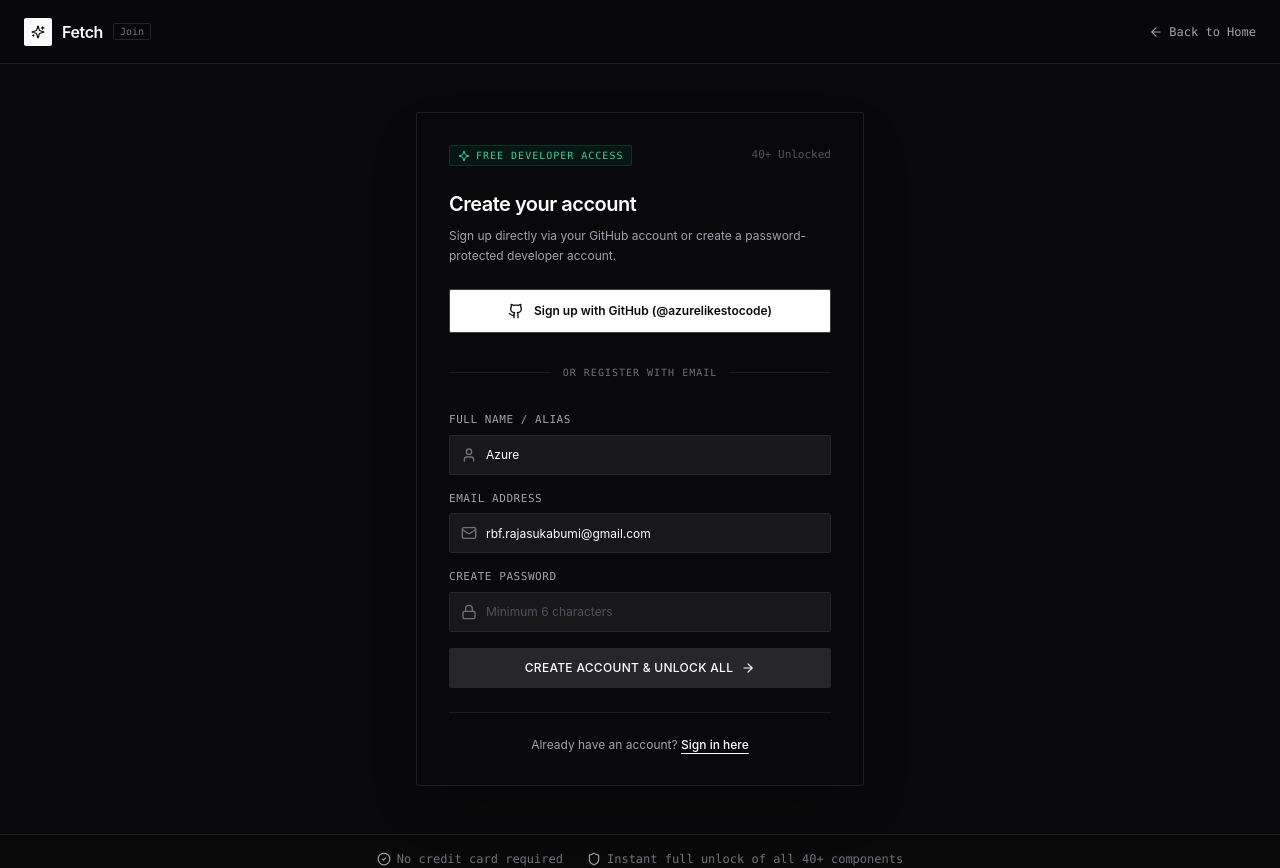
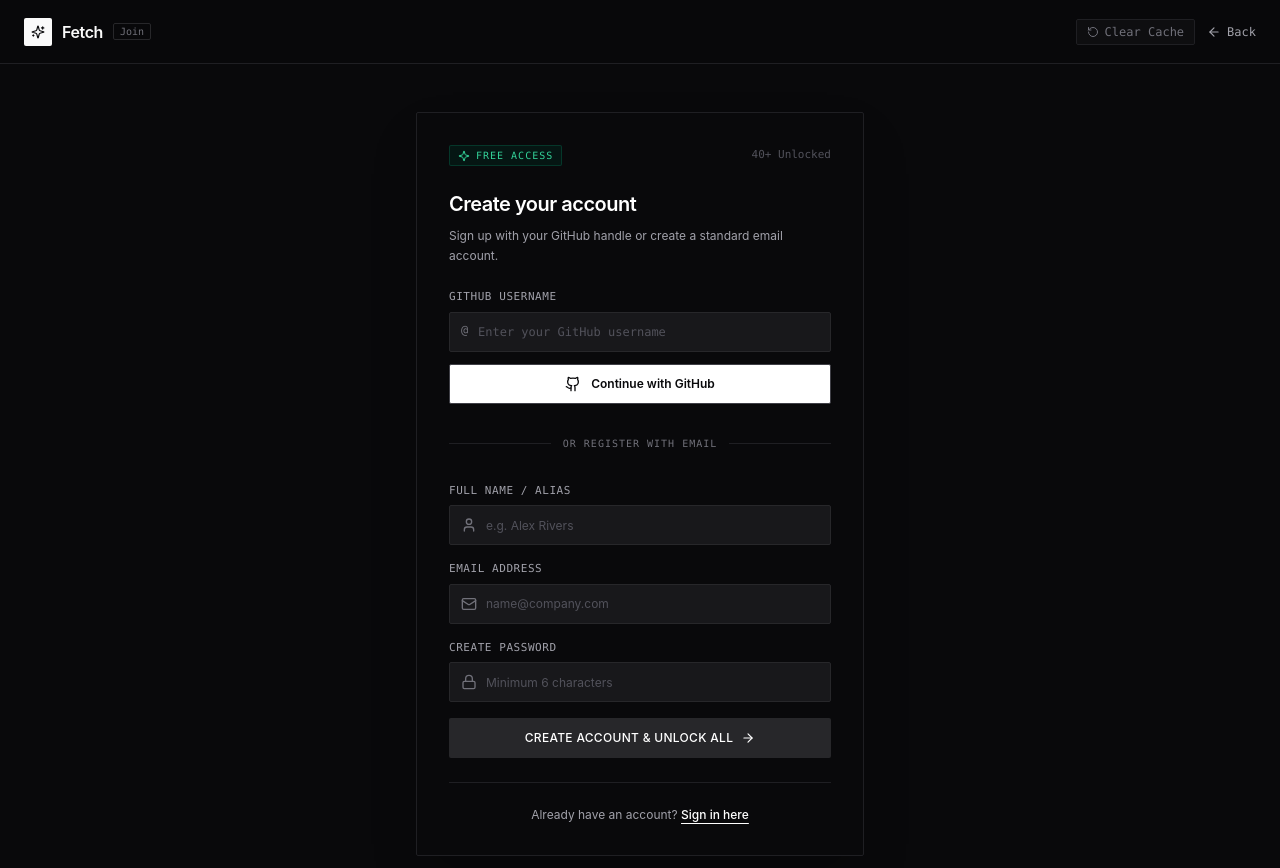
Before and after one commit to azurelikestocode/fetch, a Next.js app: page /register in a window 1280 px wide. Shown: the top 868 px of the page. Built offline with nearby package versions, Linux system fonts and the light colour scheme; no server answers.

Commit message:
fix: blank sign-up inputs, remove placeholder emails and bio, add role badges and cache reset

```diff
--- a/app/login/page.tsx
+++ b/app/login/page.tsx
@@ -14,6 +14,7 @@ import {
   ArrowLeft,
   X,
   Loader2,
+  RotateCcw,
 } from "lucide-react";
 import { useAuth } from "../../context/auth-context";
 
@@ -21,29 +22,36 @@ function LoginForm() {
   const router = useRouter();
   const searchParams = useSearchParams();
   const redirect = searchParams.get("redirect") || "/dashboard";
+  const isReset = searchParams.get("reset") === "true";
 
-  const { loginWithGitHub, loginWithEmail, isAuthenticated } = useAuth();
+  const { loginWithGitHub, loginWithEmail, isAuthenticated, clearAllCache } = useAuth();
 
-  const [githubHandle, setGithubHandle] = useState("azurelikestocode");
-  const [showCustomHandle, setShowCustomHandle] = useState(false);
-  const [email, setEmail] = useState("rbf.rajasukabumi@gmail.com");
+  const [githubHandle, setGithubHandle] = useState("");
+  const [email, setEmail] = useState("");
   const [password, setPassword] = useState("");
   const [isSubmitting, setIsSubmitting] = useState(false);
   const [error, setError] = useState<string | null>(null);
 
-  // If already authenticated, redirect
+  // If already authenticated and not explicitly resetting, redirect
   useEffect(() => {
-    if (isAuthenticated) {
+    if (isReset) {
+      clearAllCache();
+    } else if (isAuthenticated) {
       router.push(redirect);
     }
-  }, [isAuthenticated, redirect, router]);
+  }, [isAuthenticated, isReset, redirect, router, clearAllCache]);
 
   const handleGitHubLogin = async (e?: React.FormEvent) => {
     if (e) e.preventDefault();
+    const handle = githubHandle.trim();
+    if (!handle) {
+      setError("Please enter your GitHub username.");
+      return;
+    }
     setIsSubmitting(true);
     setError(null);
     try {
-      await loginWithGitHub(githubHandle);
+      await loginWithGitHub(handle);
       router.push(redirect);
     } catch (err: any) {
       setError(err?.message || "Failed to authenticate with GitHub.");
@@ -68,6 +76,14 @@ function LoginForm() {
     }
   };
 
+  const handleManualReset = () => {
+    clearAllCache();
+    setError(null);
+    setGithubHandle("");
+    setEmail("");
+    setPassword("");
+  };
+
   return (
     <div className="min-h-screen bg-[#09090b] text-[#fafafa] flex flex-col justify-between selection:bg-zinc-800">
       {/* Top Bar */}
@@ -78,9 +94,18 @@ function LoginForm() {
           </div>
           <span className="font-semibold text-base tracking-tight text-[#fafafa]">Fetch</span>
           <span className="text-[10px] font-mono text-zinc-500 border border-zinc-800 px-1.5 py-0.2 rounded-xs">
-            Auth
+            Sign In
           </span>
         </Link>
+        <div className="flex items-center gap-3">
+          <button
+            onClick={handleManualReset}
+            className="text-xs font-mono text-zinc-500 hover:text-zinc-300 transition-colors flex items-center gap-1.5 px-2.5 py-1 rounded-xs border border-zinc-850 hover:border-zinc-700 bg-zinc-900/40"
+            title="Clear all stored session cache"
+          >
+            <RotateCcw className="w-3 h-3" />
+            <span>Clear Cache</span>
+          </button>
           <Link
             href="/"
             className="text-xs font-mono text-zinc-400 hover:text-white transition-colors flex items-center gap-1.5"
@@ -88,15 +113,16 @@ function LoginForm() {
             <ArrowLeft className="w-3.5 h-3.5" />
             <span>Back</span>
           </Link>
+        </div>
       </header>
 
       {/* Main Content */}
       <main className="flex-1 flex items-center justify-center px-4 py-12">
         <div className="w-full max-w-md border border-zinc-850 bg-zinc-950 p-8 rounded-xs shadow-2xl relative animate-fade-in">
-          {/* Subtle top indicator */}
+          {/* Top Indicator */}
           <div className="flex items-center justify-between mb-6">
             <div className="flex items-center gap-2">
-              <span className="w-2 h-2 rounded-full bg-emerald-500 animate-pulse"></span>
+              <span className="w-2 h-2 rounded-full bg-emerald-500"></span>
               <span className="text-[11px] font-mono uppercase tracking-widest text-zinc-400">
                 GitHub Authentication
               </span>
@@ -108,7 +134,7 @@ function LoginForm() {
             Sign in to Fetch
           </h1>
           <p className="text-xs text-zinc-400 leading-relaxed mb-6">
-            Authenticate using your GitHub account to unlock all 40+ components, save custom tokens, and export code.
+            Connect your GitHub handle to unlock all 40+ components, save custom tokens, and export code.
           </p>
 
           {error && (
@@ -120,80 +146,49 @@ function LoginForm() {
             </div>
           )}
 
-          {/* GitHub 1-Click Fast Real Sign-In */}
-          <div className="mb-6">
-            {!showCustomHandle ? (
-              <div className="space-y-2">
-                <button
-                  type="button"
-                  onClick={() => handleGitHubLogin()}
-                  disabled={isSubmitting}
-                  className="w-full h-11 px-4 border border-zinc-700 hover:border-zinc-500 bg-white hover:bg-zinc-200 text-zinc-950 text-xs font-semibold rounded-xs transition-all flex items-center justify-center gap-2.5 active:scale-[0.99] disabled:opacity-50 cursor-pointer shadow-sm"
-                >
-                  {isSubmitting ? (
-                    <>
-                      <Loader2 className="w-4 h-4 animate-spin text-zinc-950" />
-                      <span>Authenticating as @{githubHandle}...</span>
-                    </>
-                  ) : (
-                    <>
-                      <Github className="w-4 h-4 text-zinc-950" />
-                      <span>Continue with GitHub (@{githubHandle})</span>
-                    </>
-                  )}
-                </button>
-                <div className="text-center">
-                  <button
-                    type="button"
-                    onClick={() => setShowCustomHandle(true)}
-                    className="text-[11px] font-mono text-zinc-500 hover:text-zinc-300 underline cursor-pointer"
-                  >
-                    Use a different GitHub handle
-                  </button>
-                </div>
-              </div>
-            ) : (
-              <form onSubmit={handleGitHubLogin} className="space-y-2 p-3 bg-zinc-900/60 border border-zinc-800 rounded-xs">
-                <label className="block text-[11px] font-mono text-zinc-400 uppercase tracking-wider">
-                  Enter GitHub Username
+          {/* GitHub Username Input Form */}
+          <form onSubmit={handleGitHubLogin} className="space-y-3 mb-6">
+            <div>
+              <label className="block text-[11px] font-mono text-zinc-400 uppercase tracking-wider mb-1.5">
+                GitHub Username
               </label>
-                <div className="flex items-center gap-2">
-                  <div className="relative flex-1">
+              <div className="relative">
                 <span className="absolute left-3 top-2.5 text-xs text-zinc-500 font-mono">@</span>
                 <input
                   type="text"
                   value={githubHandle}
                   onChange={(e) => setGithubHandle(e.target.value)}
-                      placeholder="github_username"
-                      className="w-full h-9 pl-7 pr-3 bg-zinc-950 border border-zinc-800 focus:border-zinc-500 text-xs font-mono text-white rounded-xs outline-none"
-                      autoFocus
+                  placeholder="Enter your GitHub username"
+                  className="w-full h-10 pl-7 pr-3 bg-zinc-900 border border-zinc-800 focus:border-zinc-500 text-xs font-mono text-white placeholder-zinc-600 rounded-xs outline-none transition-colors"
                 />
               </div>
+            </div>
+
             <button
               type="submit"
               disabled={isSubmitting}
-                    className="h-9 px-3.5 bg-white text-zinc-950 hover:bg-zinc-200 text-xs font-medium rounded-xs font-mono uppercase cursor-pointer"
+              className="w-full h-10 px-4 border border-zinc-700 hover:border-zinc-500 bg-white hover:bg-zinc-200 text-zinc-950 text-xs font-semibold rounded-xs transition-all flex items-center justify-center gap-2.5 active:scale-[0.99] disabled:opacity-50 cursor-pointer shadow-sm"
             >
-                    {isSubmitting ? "..." : "Link"}
-                  </button>
-                </div>
-                <button
-                  type="button"
-                  onClick={() => setShowCustomHandle(false)}
-                  className="text-[10px] font-mono text-zinc-500 hover:text-zinc-400"
-                >
-                  Cancel
+              {isSubmitting ? (
+                <>
+                  <Loader2 className="w-4 h-4 animate-spin text-zinc-950" />
+                  <span>Authenticating...</span>
+                </>
+              ) : (
+                <>
+                  <Github className="w-4 h-4 text-zinc-950" />
+                  <span>Continue with GitHub</span>
+                </>
+              )}
             </button>
           </form>
-            )}
-          </div>
 
           <div className="relative flex py-2 items-center mb-6">
-            <div className="flex-grow border-t border-zinc-800"></div>
+            <div className="flex-grow border-t border-zinc-850"></div>
             <span className="flex-shrink mx-3 text-[10px] font-mono uppercase tracking-widest text-zinc-500">
               or email & password
             </span>
-            <div className="flex-grow border-t border-zinc-800"></div>
+            <div className="flex-grow border-t border-zinc-850"></div>
           </div>
 
           {/* Email / Password Form */}
@@ -208,7 +203,7 @@ function LoginForm() {
                   type="email"
                   value={email}
                   onChange={(e) => setEmail(e.target.value)}
-                  placeholder="rbf.rajasukabumi@gmail.com"
+                  placeholder="developer@example.com"
                   required
                   className="w-full h-10 pl-9 pr-3 bg-zinc-900 border border-zinc-800 focus:border-zinc-500 text-xs text-white placeholder-zinc-600 rounded-xs outline-none transition-colors"
                 />
--- a/app/register/page.tsx
+++ b/app/register/page.tsx
@@ -16,6 +16,7 @@ import {
   Sparkle,
   X,
   Loader2,
+  RotateCcw,
 } from "lucide-react";
 import { useAuth } from "../../context/auth-context";
 
@@ -23,31 +24,50 @@ function RegisterForm() {
   const router = useRouter();
   const searchParams = useSearchParams();
   const redirect = searchParams.get("redirect") || "/dashboard";
+  const isReset = searchParams.get("reset") === "true";
 
-  const { registerWithEmail, loginWithGitHub, isAuthenticated } = useAuth();
-  const [name, setName] = useState("Azure");
-  const [email, setEmail] = useState("rbf.rajasukabumi@gmail.com");
+  const { registerWithEmail, loginWithGitHub, isAuthenticated, clearAllCache } = useAuth();
+  const [name, setName] = useState("");
+  const [email, setEmail] = useState("");
   const [password, setPassword] = useState("");
-  const [githubHandle, setGithubHandle] = useState("azurelikestocode");
+  const [githubHandle, setGithubHandle] = useState("");
   const [isSubmitting, setIsSubmitting] = useState(false);
+  const [isGitHubSubmitting, setIsGitHubSubmitting] = useState(false);
   const [error, setError] = useState<string | null>(null);
 
-  // If already authenticated, redirect
+  // If resetting, wipe cache immediately. Otherwise if authenticated, redirect to destination.
   useEffect(() => {
-    if (isAuthenticated) {
+    if (isReset) {
+      clearAllCache();
+    } else if (isAuthenticated) {
       router.push(redirect);
     }
-  }, [isAuthenticated, redirect, router]);
+  }, [isAuthenticated, isReset, redirect, router, clearAllCache]);
 
-  const handleGitHubAuth = async () => {
-    setIsSubmitting(true);
+  const handleManualReset = () => {
+    clearAllCache();
+    setName("");
+    setEmail("");
+    setPassword("");
+    setGithubHandle("");
+    setError(null);
+  };
+
+  const handleGitHubAuth = async (e?: React.FormEvent) => {
+    if (e) e.preventDefault();
+    const handle = githubHandle.trim();
+    if (!handle) {
+      setError("Please enter your GitHub username.");
+      return;
+    }
+    setIsGitHubSubmitting(true);
     setError(null);
     try {
-      await loginWithGitHub(githubHandle);
+      await loginWithGitHub(handle);
       router.push(redirect);
     } catch (err: any) {
       setError(err?.message || "GitHub authentication failed.");
-      setIsSubmitting(false);
+      setIsGitHubSubmitting(false);
     }
   };
 
@@ -85,13 +105,23 @@ function RegisterForm() {
             Join
           </span>
         </Link>
+        <div className="flex items-center gap-3">
+          <button
+            onClick={handleManualReset}
+            className="text-xs font-mono text-zinc-500 hover:text-zinc-300 transition-colors flex items-center gap-1.5 px-2.5 py-1 rounded-xs border border-zinc-850 hover:border-zinc-700 bg-zinc-900/40"
+            title="Wipe local cache so you can test signing up from scratch"
+          >
+            <RotateCcw className="w-3 h-3" />
+            <span>Clear Cache</span>
+          </button>
           <Link
             href="/"
             className="text-xs font-mono text-zinc-400 hover:text-white transition-colors flex items-center gap-1.5"
           >
             <ArrowLeft className="w-3.5 h-3.5" />
-          <span>Back to Home</span>
+            <span>Back</span>
           </Link>
+        </div>
       </header>
 
       {/* Main Content */}
@@ -101,7 +131,7 @@ function RegisterForm() {
           <div className="flex items-center justify-between mb-6">
             <span className="text-[10px] font-mono uppercase tracking-widest text-emerald-400 border border-emerald-900/60 bg-emerald-950/40 px-2 py-0.5 rounded-xs flex items-center gap-1.5">
               <Sparkle className="w-3 h-3 text-emerald-400" />
-              Free Developer Access
+              Free Access
             </span>
             <span className="text-[11px] font-mono text-zinc-600">40+ Unlocked</span>
           </div>
@@ -110,7 +140,7 @@ function RegisterForm() {
             Create your account
           </h1>
           <p className="text-xs text-zinc-400 leading-relaxed mb-6">
-            Sign up directly via your GitHub account or create a password-protected developer account.
+            Sign up with your GitHub handle or create a standard email account.
           </p>
 
           {error && (
@@ -122,27 +152,42 @@ function RegisterForm() {
             </div>
           )}
 
-          {/* GitHub 1-Click Fast Real Sign-In */}
-          <div className="space-y-2.5 mb-6">
+          {/* GitHub Sign-Up Section */}
+          <form onSubmit={handleGitHubAuth} className="space-y-3 mb-6">
+            <div>
+              <label className="block text-[11px] font-mono text-zinc-400 uppercase tracking-wider mb-1.5">
+                GitHub Username
+              </label>
+              <div className="relative">
+                <span className="absolute left-3 top-2.5 text-xs text-zinc-500 font-mono">@</span>
+                <input
+                  type="text"
+                  value={githubHandle}
+                  onChange={(e) => setGithubHandle(e.target.value)}
+                  placeholder="Enter your GitHub username"
+                  className="w-full h-10 pl-7 pr-3 bg-zinc-900 border border-zinc-800 focus:border-zinc-500 text-xs font-mono text-white placeholder-zinc-600 rounded-xs outline-none transition-colors"
+                />
+              </div>
+            </div>
+
             <button
-              type="button"
-              onClick={handleGitHubAuth}
-              disabled={isSubmitting}
-              className="w-full h-11 px-4 border border-zinc-700 hover:border-zinc-500 bg-white hover:bg-zinc-200 text-zinc-950 text-xs font-semibold rounded-xs transition-all flex items-center justify-center gap-2.5 active:scale-[0.99] disabled:opacity-50 shadow-sm cursor-pointer"
+              type="submit"
+              disabled={isGitHubSubmitting}
+              className="w-full h-10 px-4 border border-zinc-700 hover:border-zinc-500 bg-white hover:bg-zinc-200 text-zinc-950 text-xs font-semibold rounded-xs transition-all flex items-center justify-center gap-2.5 active:scale-[0.99] disabled:opacity-50 shadow-sm cursor-pointer"
             >
-              {isSubmitting ? (
+              {isGitHubSubmitting ? (
                 <>
                   <Loader2 className="w-4 h-4 animate-spin text-zinc-950" />
-                  <span>Connecting to @{githubHandle}...</span>
+                  <span>Connecting...</span>
                 </>
               ) : (
                 <>
                   <Github className="w-4 h-4 text-zinc-950" />
-                  <span>Sign up with GitHub (@{githubHandle})</span>
+                  <span>Continue with GitHub</span>
                 </>
               )}
             </button>
-          </div>
+          </form>
 
           <div className="relative flex py-2 items-center mb-6">
             <div className="flex-grow border-t border-zinc-850"></div>
@@ -164,7 +209,7 @@ function RegisterForm() {
                   type="text"
                   value={name}
                   onChange={(e) => setName(e.target.value)}
-                  placeholder="Azure"
+                  placeholder="e.g. Alex Rivers"
                   required
                   className="w-full h-10 pl-9 pr-3 bg-zinc-900 border border-zinc-800 focus:border-zinc-500 text-xs text-white placeholder-zinc-600 rounded-xs outline-none transition-colors"
                 />
@@ -181,7 +226,7 @@ function RegisterForm() {
                   type="email"
                   value={email}
                   onChange={(e) => setEmail(e.target.value)}
-                  placeholder="rbf.rajasukabumi@gmail.com"
+                  placeholder="name@company.com"
                   required
                   className="w-full h-10 pl-9 pr-3 bg-zinc-900 border border-zinc-800 focus:border-zinc-500 text-xs text-white placeholder-zinc-600 rounded-xs outline-none transition-colors"
                 />
```
Also changed, not shown: app/api/auth/callback/github/route.ts (+6 -3 lines), app/api/auth/github/device/poll/route.ts (+6 -3 lines), app/dashboard/page.tsx (+79 -13 lines), components/landing/navbar.tsx (+8 -2 lines), context/auth-context.tsx (+36 -7 lines). Lines whose indentation alone changed are shown as unchanged.
